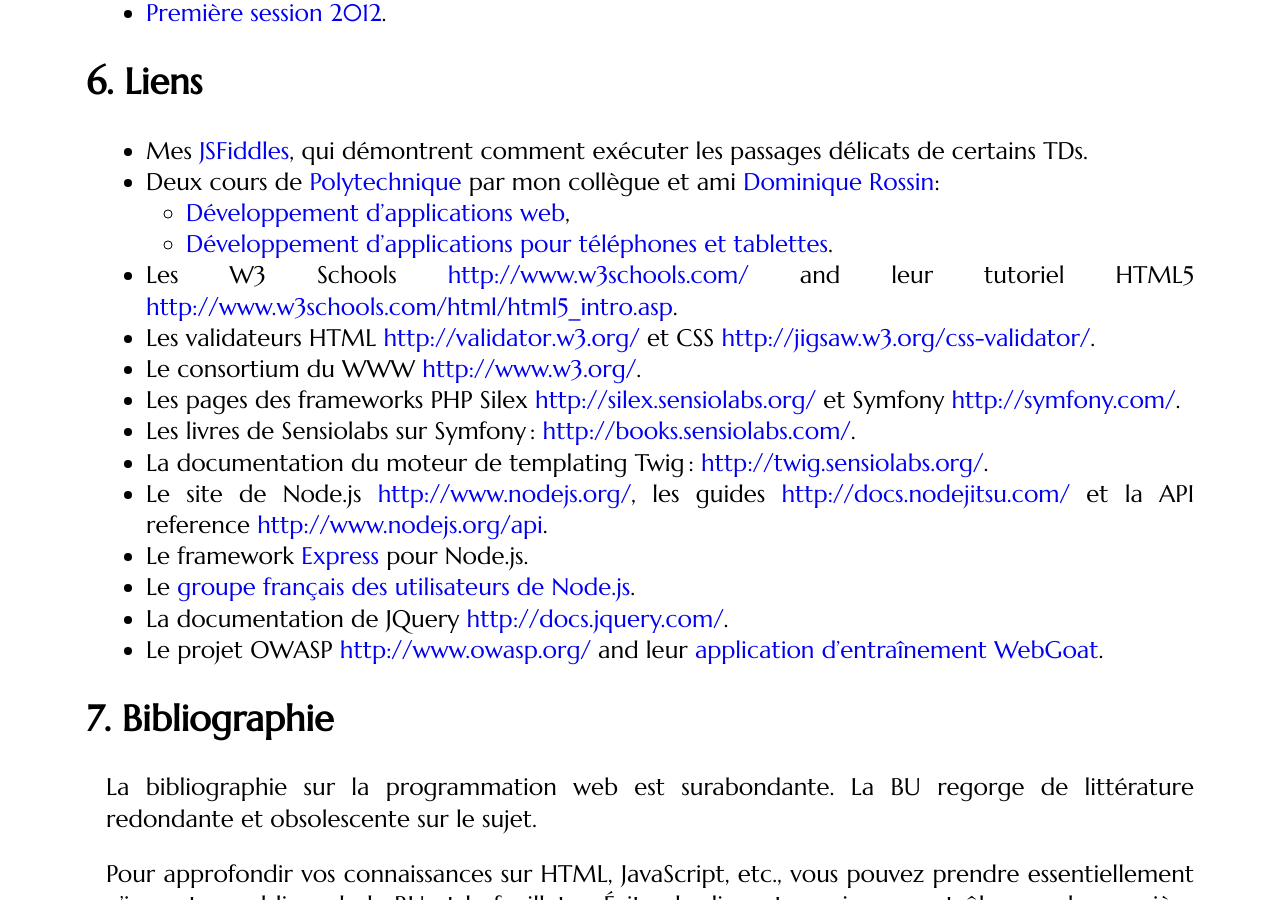
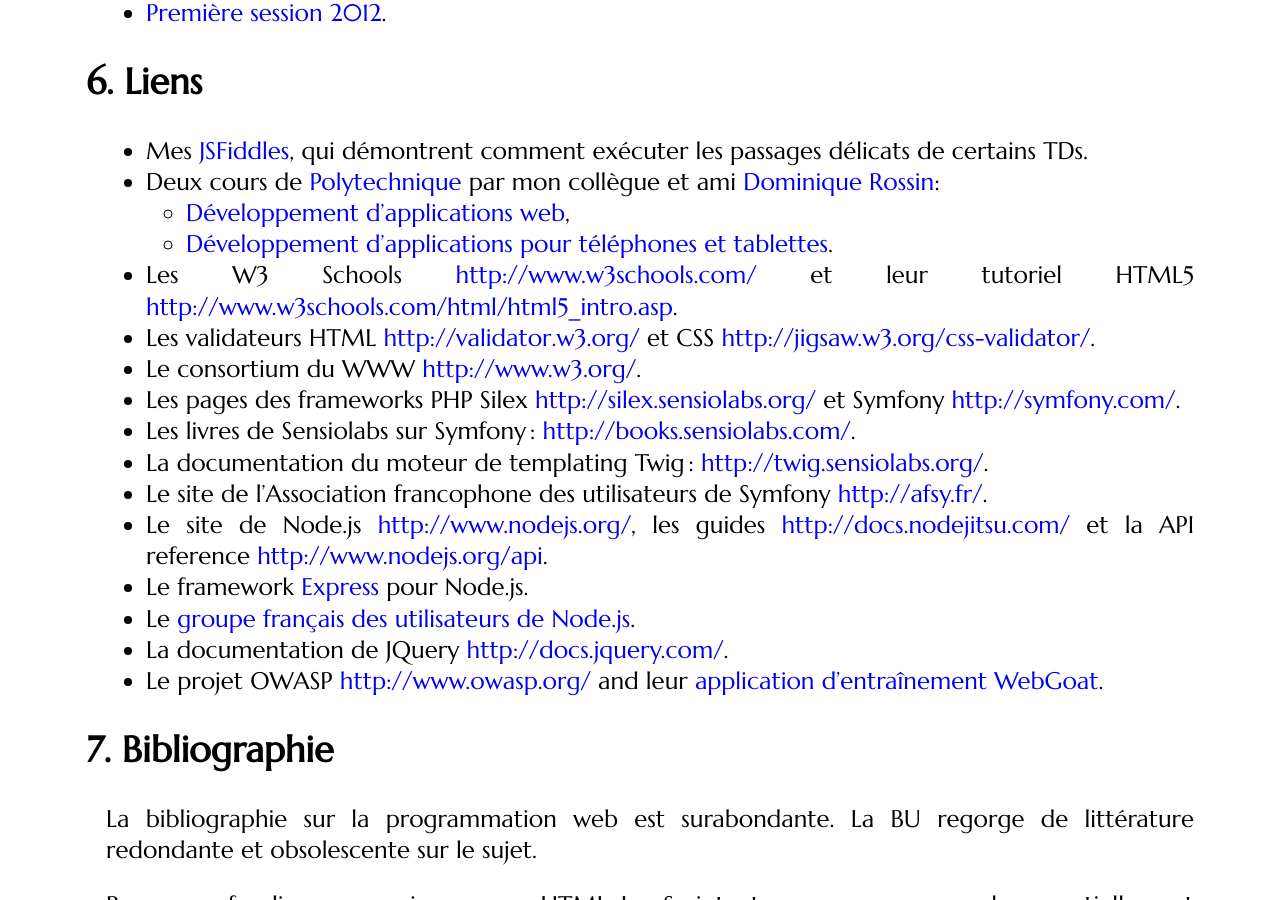
Before and after one commit to defeo/aws, a Jekyll site: the page built from index.md, in a window 1280 px wide and 900 px high, scrolled down 2918 px. Built offline with Jekyll 4.4.1, drawn with Linux system fonts in a browser that asks for light colours; some web fonts are replaced.

Commit message:
Typo et lien

```diff
--- a/index.md
+++ b/index.md
@@ -118,12 +118,13 @@ Sujets d'examen :
 - Deux cours de [Polytechnique](http://www.polytechnique.fr) par mon collègue et ami [Dominique Rossin](http://www.lix.polytechnique.fr/~rossin/):
     - [Développement d'applications web](http://www.enseignement.polytechnique.fr/informatique/INF441/INF441-WEB/),
     - [Développement d'applications pour téléphones et tablettes](http://www.enseignement.polytechnique.fr/informatique/INF441/INF441-WMB/).
-- Les W3 Schools <http://www.w3schools.com/> and leur tutoriel HTML5 <http://www.w3schools.com/html/html5_intro.asp>.
+- Les W3 Schools <http://www.w3schools.com/> et leur tutoriel HTML5 <http://www.w3schools.com/html/html5_intro.asp>.
 - Les validateurs HTML <http://validator.w3.org/> et CSS <http://jigsaw.w3.org/css-validator/>.
 - Le consortium du WWW <http://www.w3.org/>.
 - Les pages des frameworks PHP Silex <http://silex.sensiolabs.org/> et Symfony <http://symfony.com/>.
 - Les livres de Sensiolabs sur Symfony : <http://books.sensiolabs.com/>.
 - La documentation du moteur de templating Twig : <http://twig.sensiolabs.org/>.
+- Le site de l'Association francophone des utilisateurs de Symfony <http://afsy.fr/>.
 - Le site de Node.js <http://www.nodejs.org/>, les guides <http://docs.nodejitsu.com/> et la API reference <http://www.nodejs.org/api>.
 - Le framework [Express](http://expressjs.com/) pour Node.js.
 - Le [groupe français des utilisateurs de Node.js](https://plus.google.com/communities/113346206415381691435).
```
